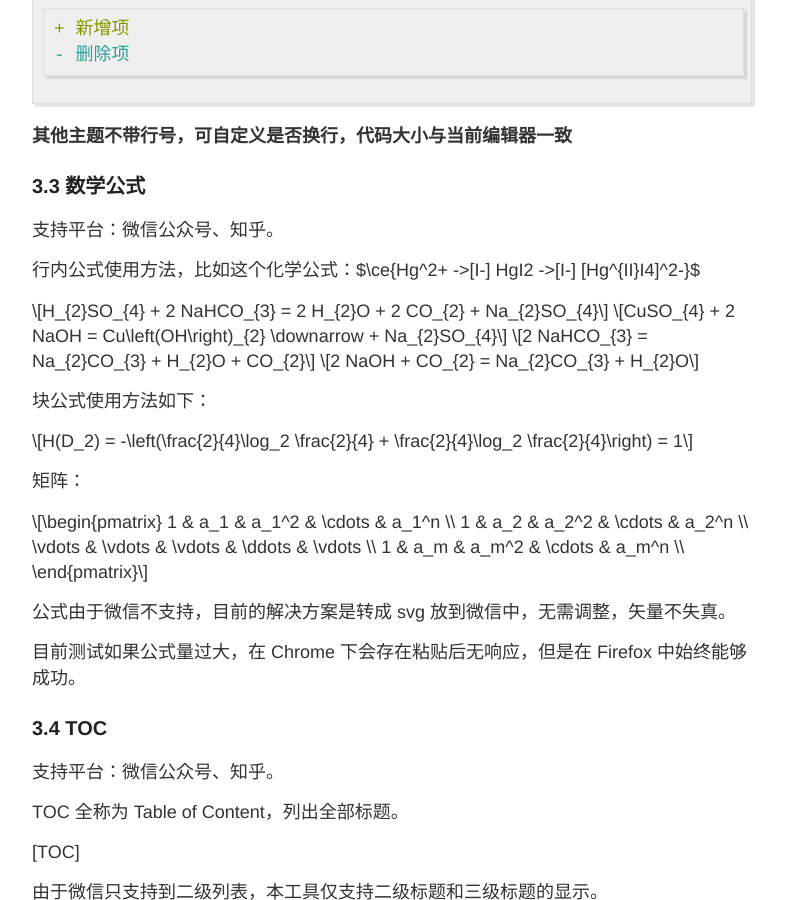
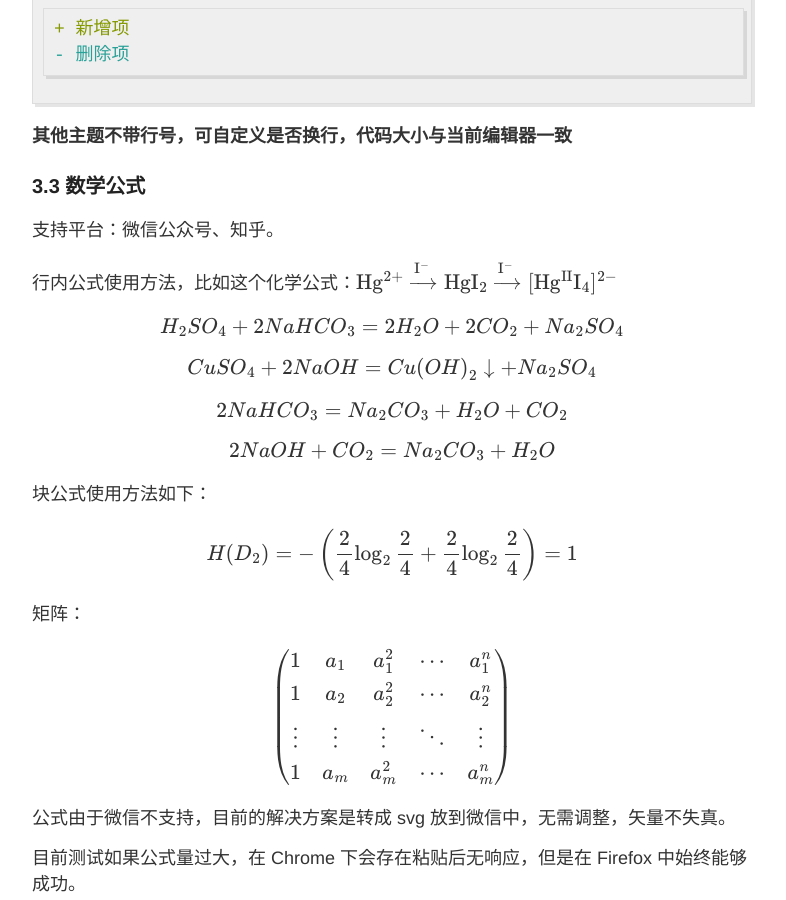
Before and after one commit to xieyuen/blog.github.io, a Jekyll site: the page built from LearnMarkdown.md, in a window 1280 px wide and 900 px high, scrolled down 5350 px. Shown: the whole window, without its empty margins (248-1034 px from the left). Built offline with Jekyll 4.4.1, drawn with Linux system fonts in a browser that asks for light colours; part of the change alters nothing that is shown.

```diff
--- a/_layouts/default.html
+++ b/_layouts/default.html
@@ -17,6 +17,19 @@
   <!-- Copy from Dmego -->
   <link rel="apple-touch-icon" href="{{ site.baseurl }}/images/apple-touch-icon.png">
   <link rel="icon" href="{{ site.baseurl }}/images/favicon.ico">
+
+  <!-- Latex 支持 -->
+  <script src="https://polyfill.io/v3/polyfill.min.js?features=es6"></script>
+  <script id="MathJax-script" async src="https://cdn.jsdelivr.net/npm/mathjax@3/es5/tex-mml-chtml.js"></script>
+  <script>
+    MathJax = {
+      tex: {
+        inlineMath: [['$', '$']],
+        processEscapes: true
+      }
+    };
+  </script>
+
 </head>
 
 <body>
```
